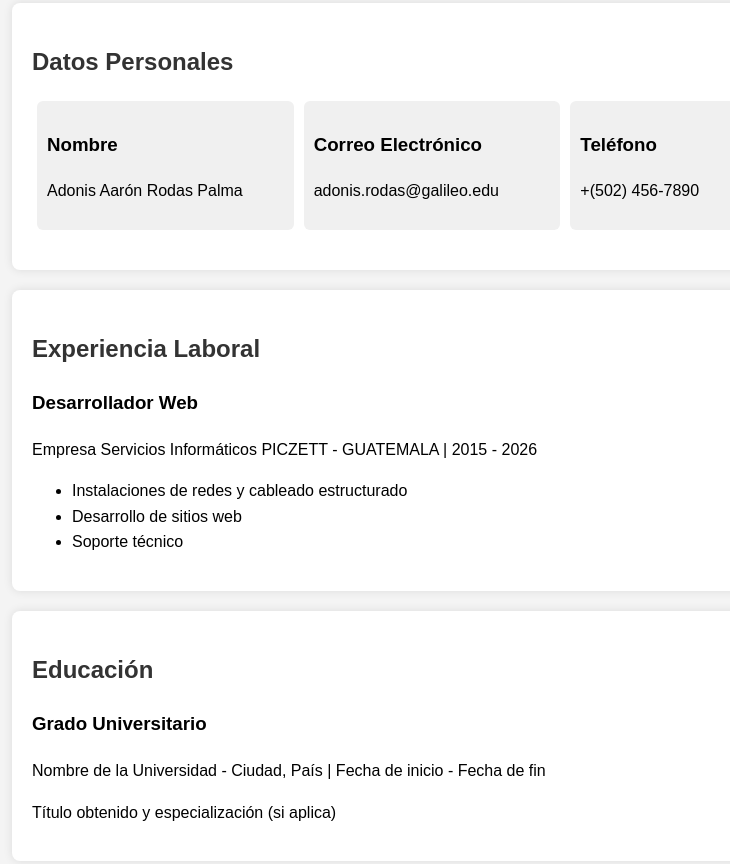
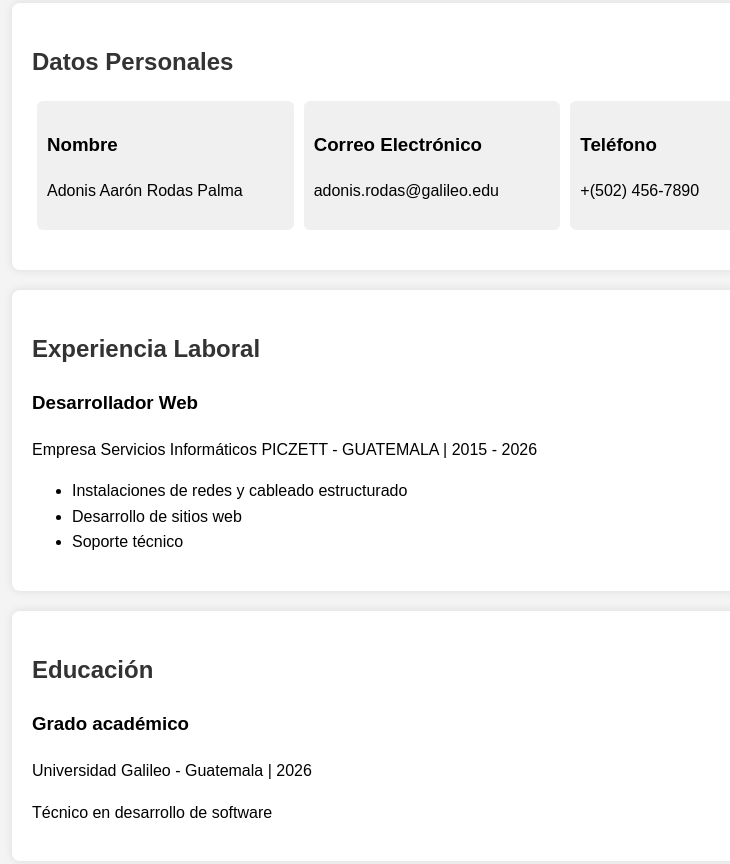
Before and after one commit to MadreCerebro/MadreCerebro.github.io, a plain HTML site: page index.html in a window 1280 px wide. Shown: the part 311-1175 px from the top of the page, without its empty margins (208-938 px from the left). Drawn offline with Linux system fonts and the light colour scheme.

Commit message:
Finalización de ediciones en la plantilla

```diff
--- a/index.html
+++ b/index.html
@@ -108,15 +108,14 @@
             </ul>
         </div>
 
-
     </section>
 
     <section>
         <h2>Educación</h2>
         <div>
-            <h3>Grado Universitario</h3>
-            <p>Nombre de la Universidad - Ciudad, País | Fecha de inicio - Fecha de fin</p>
-            <p>Título obtenido y especialización (si aplica)</p>
+            <h3>Grado académico</h3>
+            <p>Universidad Galileo - Guatemala | 2026</p>
+            <p>Técnico en desarrollo de software</p>
         </div>
     </section>
 </body>
```
